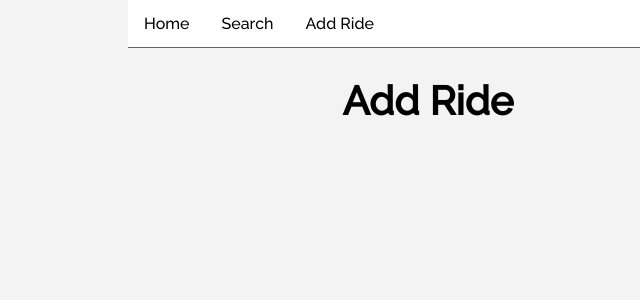
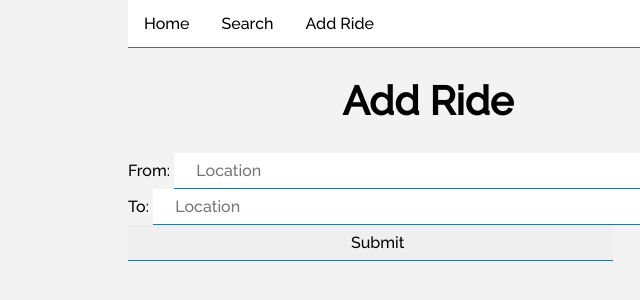
Before and after one commit to hiimvincent/bruin-rides, a React (Create React App) app in the folder src/client/: page /add in a window 1280 px wide. Shown: the top 300 px of the page, without its empty margins (212-852 px from the left). Built offline with nearby package versions, Linux system fonts and the light colour scheme; no server answers.

Commit message:
Added input boxes for From and To location for AddRide page

```diff
--- a/src/client/src/components/AddRide.js
+++ b/src/client/src/components/AddRide.js
@@ -1,8 +1,10 @@
+/* eslint-disable react/react-in-jsx-scope */
 import { useState, useEffect } from 'react';
 import axios from "axios";
 
 import '../App.css';
 import RideComponent from './RideComponent'
+
 
 function AddRide() {
 
@@ -34,6 +36,30 @@ function AddRide() {
     <div className="App">
       <div className="container">
         <h1>Add Ride</h1>
+        <form onSubmit={addRide()}>
+          <div className='form-group'>
+            <label>From: </label>
+            <input
+              type="text"
+              className="form-control"
+              placeholder="Location"
+              //value = TODO: retrieve "from" locations data from DB and display in drop-down menu
+            />
+            <br/>
+            <label>To: </label>
+            <input
+              type="text"
+              className="form-control"
+              placeholder="Location"
+              //value = TODO: retrieve "destination" locations data from DB and display in drop-down menu
+            />
+            <input
+              type="submit"
+              className="form-control"
+              placeholder="Add"
+            />
+          </div>
+        </form>
       </div>
     </div>
   );
```
